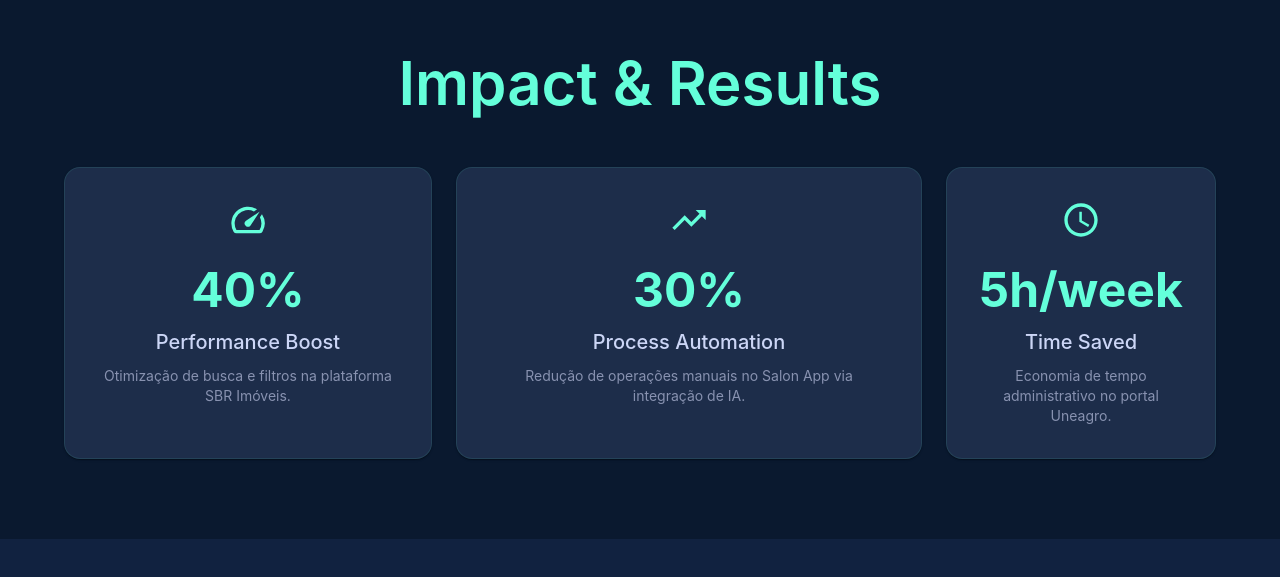
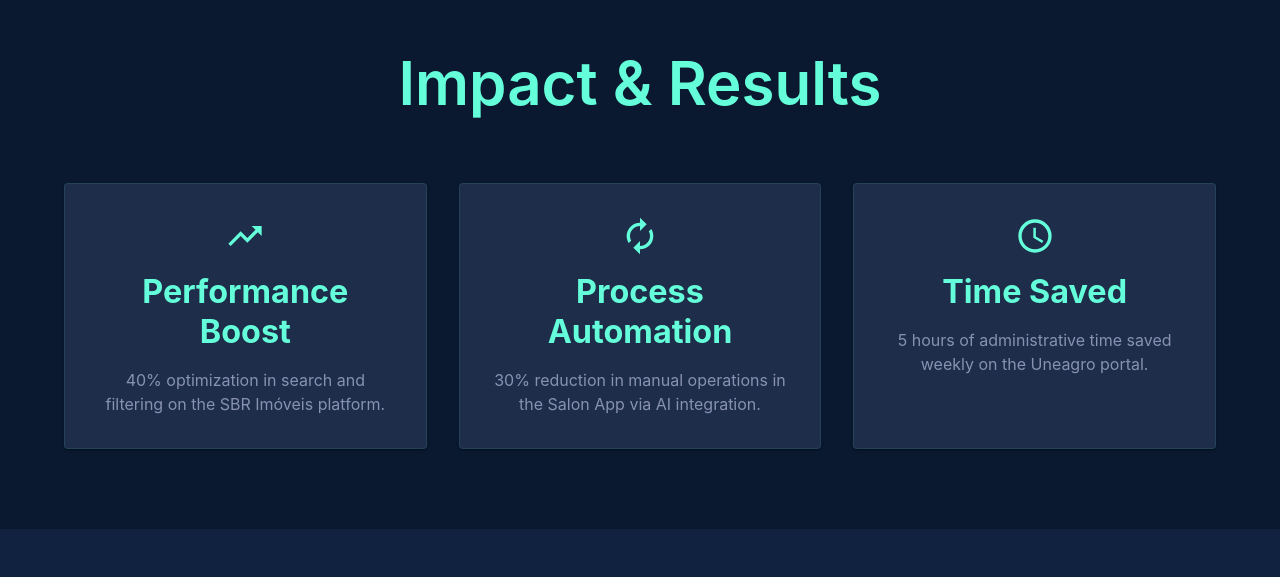
Before and after one commit to GabrielCaetanoo/my-portfolio, a React (Vite) app in the folder my-portfolio/: page / in a window 1280 px wide. Shown: the part 833-1410 px from the top of the page. Built offline with nearby package versions, Linux system fonts and the light colour scheme.

Commit message:
feat: test9

```diff
--- a/my-portfolio/src/components/ImpactMetrics/ImpactMetrics.tsx
+++ b/my-portfolio/src/components/ImpactMetrics/ImpactMetrics.tsx
@@ -1,108 +1,65 @@
-import { Box, Container, Typography, Grid, Paper } from "@mui/material";
-import { motion, useInView } from "framer-motion";
-import { useRef, useEffect, useState } from "react";
+import { Box, Container, Typography, Grid, Paper, Stack } from "@mui/material";
 import TrendingUpIcon from '@mui/icons-material/TrendingUp';
-import SpeedIcon from '@mui/icons-material/Speed';
+import AutorenewIcon from '@mui/icons-material/Autorenew';
 import AccessTimeIcon from '@mui/icons-material/AccessTime';
 
-// Componente de Contador Animado
-const Counter = ({ value, suffix = "" }: { value: number; suffix?: string }) => {
-    const [count, setCount] = useState(0);
-    const ref = useRef(null);
-    const isInView = useInView(ref, { once: true });
+interface ImpactMetricsProps {
+    translations: {
+        title: string;
+        perf: string;
+        perfDesc: string;
+        auto: string;
+        autoDesc: string;
+        time: string;
+        timeDesc: string;
+    };
+}
 
-    useEffect(() => {
-        if (isInView) {
-            let start = 0;
-            const end = value;
-            const duration = 2000;
-            const increment = end / (duration / 16);
-
-            const timer = setInterval(() => {
-                start += increment;
-                if (start >= end) {
-                    setCount(end);
-                    clearInterval(timer);
-                } else {
-                    setCount(Math.floor(start));
-                }
-            }, 16);
-            return () => clearInterval(timer);
-        }
-    }, [isInView, value]);
-
-    return <span ref={ref}>{count}{suffix}</span>;
-};
-
-const ImpactMetrics = () => {
+const ImpactMetrics = ({ translations }: ImpactMetricsProps) => {
+    // Organização dos dados vindo do JSON
     const metrics = [
         {
-            title: "Performance Boost",
-            value: 40,
-            suffix: "%",
-            desc: "Otimização de busca e filtros na plataforma SBR Imóveis.",
-            icon: <SpeedIcon sx={{ fontSize: 40, color: "#64FFDA" }} />,
-            grid: { xs: 12, md: 4 }
+            label: translations.perf,
+            value: translations.perfDesc,
+            icon: <TrendingUpIcon sx={{ fontSize: 40, color: '#64FFDA' }} />,
         },
         {
-            title: "Process Automation",
-            value: 30,
-            suffix: "%",
-            desc: "Redução de operações manuais no Salon App via integração de IA.",
-            icon: <TrendingUpIcon sx={{ fontSize: 40, color: "#64FFDA" }} />,
-            grid: { xs: 12, md: 5 }
+            label: translations.auto,
+            value: translations.autoDesc,
+            icon: <AutorenewIcon sx={{ fontSize: 40, color: '#64FFDA' }} />,
         },
         {
-            title: "Time Saved",
-            value: 5,
-            suffix: "h/week",
-            desc: "Economia de tempo administrativo no portal Uneagro.",
-            icon: <AccessTimeIcon sx={{ fontSize: 40, color: "#64FFDA" }} />,
-            grid: { xs: 12, md: 3 }
+            label: translations.time,
+            value: translations.timeDesc,
+            icon: <AccessTimeIcon sx={{ fontSize: 40, color: '#64FFDA' }} />,
         }
     ];
 
     return (
-        <Box sx={{ py: 10, backgroundColor: "background.default" }}>
+        <Box sx={{ py: 10, backgroundColor: 'background.default' }}>
             <Container maxWidth="lg">
-                <Typography variant="h2" textAlign="center" gutterBottom sx={{ color: 'primary.contrastText', mb: 6 }}>
-                    Impact & Results
+                <Typography variant="h2" textAlign="center" sx={{ color: 'primary.contrastText', mb: 8 }}>
+                    {translations.title}
                 </Typography>
-
-                <Grid container spacing={3}>
-                    {metrics.map((m, i) => (
-                        <Grid item xs={m.grid.xs} md={m.grid.md} key={i}>
-                            <Paper
-                                component={motion.div}
-                                initial={{ opacity: 0, y: 20 }}
-                                whileInView={{ opacity: 1, y: 0 }}
-                                transition={{ delay: i * 0.2 }}
-                                sx={{
+                <Grid container spacing={4}>
+                    {metrics.map((metric, index) => (
+                        <Grid item xs={12} md={4} key={index}>
+                            <Paper sx={{
                                 p: 4,
-                                    height: '100%',
                                 backgroundColor: 'secondary.main',
                                 border: '1px solid rgba(100, 255, 218, 0.1)',
-                                    borderRadius: 4,
-                                    display: 'flex',
-                                    flexDirection: 'column',
-                                    alignItems: 'center',
                                 textAlign: 'center',
-                                    '&:hover': {
-                                        borderColor: '#64FFDA',
-                                        boxShadow: '0 0 20px rgba(100, 255, 218, 0.1)'
-                                    }
-                                }}
-                            >
-                                <Box sx={{ mb: 2 }}>{m.icon}</Box>
-                                <Typography variant="h3" sx={{ color: '#64FFDA', fontWeight: 700, mb: 1 }}>
-                                    <Counter value={m.value} suffix={m.suffix} />
+                                height: '100%'
+                            }}>
+                                <Stack spacing={2} alignItems="center">
+                                    {metric.icon}
+                                    <Typography variant="h4" sx={{ color: 'primary.contrastText', fontWeight: 700 }}>
+                                        {metric.label}
                                     </Typography>
-                                <Typography variant="h6" sx={{ color: 'text.primary', mb: 1 }}>
-                                    {m.title}
+                                    <Typography variant="body1" sx={{ color: 'text.secondary' }}>
+                                        {metric.value}
                                     </Typography>
-                                <Typography variant="body2" sx={{ color: 'text.secondary' }}>
-                                    {m.desc}
-                                </Typography>
+                                </Stack>
                             </Paper>
                         </Grid>
                     ))}
--- a/my-portfolio/src/pages/Home/Home.tsx
+++ b/my-portfolio/src/pages/Home/Home.tsx
@@ -7,6 +7,7 @@ import Experience from "../../components/Experience/Experience";
 import Skills from "../../components/Skills/Skills";
 import Projects from "../../components/Projects/Projects";
 import Footer from "../../components/Footer/Footer";
+// Importe centralizado para garantir sincronia entre os idiomas
 import translationsEN from '../../public/locales/en/translation.json';
 import translationsPT from '../../public/locales/pt/translation.json';
 import { Box } from "@mui/material";
@@ -17,6 +18,7 @@ const Home = () => {
     const projectsRef = useRef<HTMLDivElement>(null);
     const [lang, setLang] = useState('en');
 
+    // Força o scroll para o topo ao carregar ou atualizar a página
     useEffect(() => {
         window.history.scrollRestoration = 'manual';
         window.scrollTo(0, 0);
@@ -30,6 +32,7 @@ const Home = () => {
         setLang((prev) => (prev === 'en' ? 'pt' : 'en'));
     };
 
+    // Fonte única de verdade para as traduções
     const translations = lang === 'en' ? translationsEN : translationsPT;
 
     return (
@@ -47,15 +50,18 @@ const Home = () => {
           onToggleLanguage={toggleLanguage}
         />
 
+        {/* Hero: Apresentação principal com foto e CTAs */}
         <Hero translations={translations.hero} lang={lang} />
 
         <Box ref={aboutRef}>
-            <ImpactMetrics />
-            {/* CORREÇÃO: Passando traduções para o Showcase */}
+            {/* CORREÇÃO: ImpactMetrics agora recebe as traduções de métricas */}
+            <ImpactMetrics translations={translations.metrics} />
+
+            {/* AIShowcase: Detalhes da arquitetura RAG */}
             <AIShowcase translations={translations} />
         </Box>
 
-        {/* CORREÇÃO: Passando traduções para a Experiência */}
+        {/* Experience: Timeline da jornada profissional */}
         <Experience translations={translations} />
 
         <Box ref={skillsRef}>
```
Lines whose indentation alone changed are shown as unchanged.
